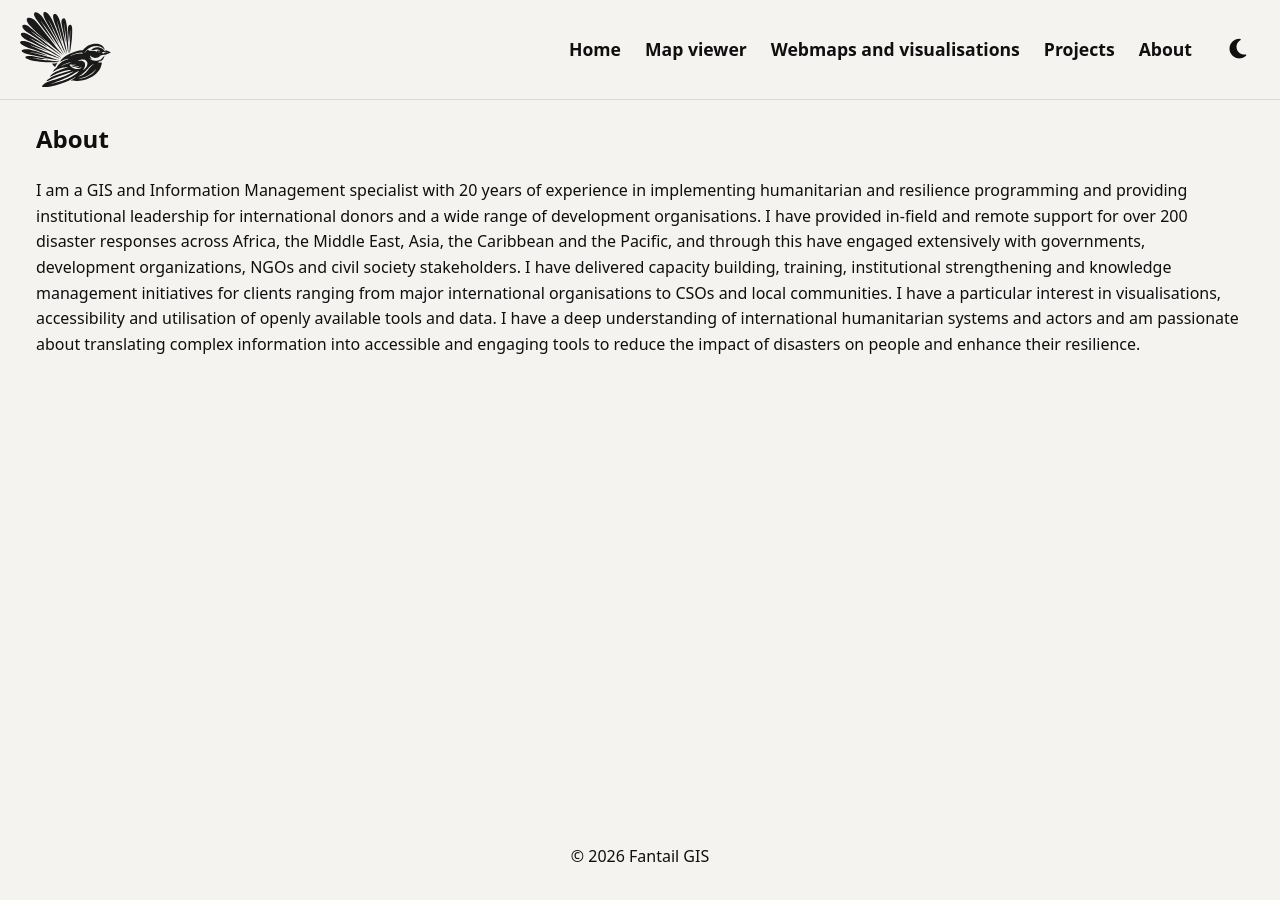
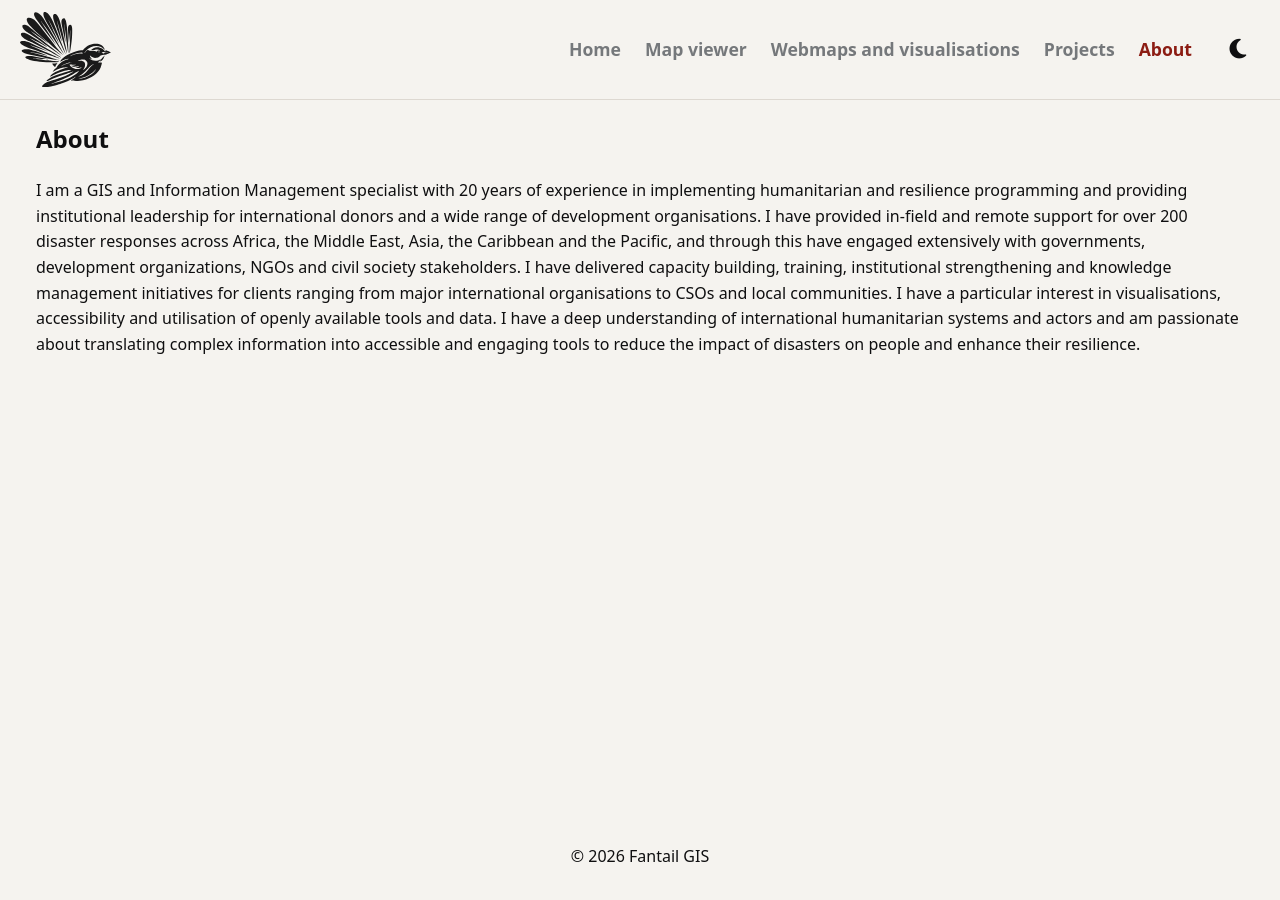
Before and after one commit to matts-maps/portfolio, a Jekyll site: the page built from about.md, in a window 1280 px wide. Built offline with Jekyll 4.4.1, drawn with Linux system fonts in a browser that asks for light colours.

Commit message:
Add secondary accent colors, tag pills, nav highlighting, and hero highlights
Layers the remaining pieces from the Reds and Blacks design canvas on top
of the already-applied 5c Signal palette: a blue/grey secondary accent
pair, color-coded category tag pills on gallery cards, active-page nav
highlighting, and highlighted words in the homepage hero copy.

Co-Authored-By: Claude Sonnet 5 <noreply@anthropic.com>

```diff
--- a/_includes/header.html
+++ b/_includes/header.html
@@ -17,11 +17,11 @@
     </button>
 
     <nav class="site-nav" id="site-nav">
-      <a href="{{ '/' | relative_url }}">Home</a>
-      <a href="{{ '/map-viewer/' | relative_url }}">Map viewer</a>
-      <a href="{{ '/webmaps-and-visualisations/' | relative_url }}">Webmaps and visualisations</a>
-      <a href="{{ '/projects/' | relative_url }}">Projects</a>
-      <a href="{{ '/about/' | relative_url }}">About</a>
+      <a href="{{ '/' | relative_url }}"{% if page.url == '/' %} class="active"{% endif %}>Home</a>
+      <a href="{{ '/map-viewer/' | relative_url }}"{% if page.url == '/map-viewer/' %} class="active"{% endif %}>Map viewer</a>
+      <a href="{{ '/webmaps-and-visualisations/' | relative_url }}"{% if page.url == '/webmaps-and-visualisations/' %} class="active"{% endif %}>Webmaps and visualisations</a>
+      <a href="{{ '/projects/' | relative_url }}"{% if page.url == '/projects/' %} class="active"{% endif %}>Projects</a>
+      <a href="{{ '/about/' | relative_url }}"{% if page.url == '/about/' %} class="active"{% endif %}>About</a>
       <button id="theme-toggle" class="theme-toggle" aria-label="Toggle dark mode"><i class="fa-solid fa-moon" id="theme-toggle-icon"></i></button>
     </nav>
 
--- a/assets/css/masonry.css
+++ b/assets/css/masonry.css
@@ -93,3 +93,7 @@
   font-weight: 500;
   backdrop-filter: blur(2px);
 }
+
+.overlay-tag.tag-accent { background: rgba(214, 40, 40, 0.28); color: #ff8a70; }
+.overlay-tag.tag-accent-2 { background: rgba(47, 102, 144, 0.32); color: #8ec3e6; }
+.overlay-tag.tag-grey { background: rgba(117, 120, 123, 0.32); color: #d8d9da; }
--- a/assets/css/style.css
+++ b/assets/css/style.css
@@ -6,6 +6,8 @@
   --bg: #f5f3ef;
   --text: #0f0f10;
   --accent: #8c1c13;
+  --accent-2: #2f6690;
+  --grey: #75787b;
   --border: #ddd8d1;
   --header-height: 100px;
 }
@@ -14,6 +16,8 @@ body.dark {
   --bg: #0f0f10;
   --text: #f5f3ef;
   --accent: #ff5a3c;
+  --accent-2: #2f6690;
+  --grey: #75787b;
   --border: #333;
 }
 
@@ -71,13 +75,18 @@ body {
 
 .site-nav a {
   text-decoration: none;
-  color: var(--text);
+  color: var(--grey);
   font-weight: 600;
   font-size: 1.1rem;
 }
 
 .site-nav a:hover {
   color: var(--accent);
+}
+
+.site-nav a.active {
+  color: var(--accent);
+  font-weight: 700;
 }
 
 .theme-toggle {
@@ -235,6 +244,14 @@ body {
 .hero p {
   font-size: 1.2rem;
   margin-bottom: 2rem;
+}
+
+.hero .accent-text {
+  color: var(--accent);
+}
+
+.hero .accent2-text {
+  color: var(--accent-2);
 }
 
 @media (max-width: 600px) {
```
Also changed, not shown: _layouts/home.html (+16 -6 lines), index.md (+2 -2 lines).
